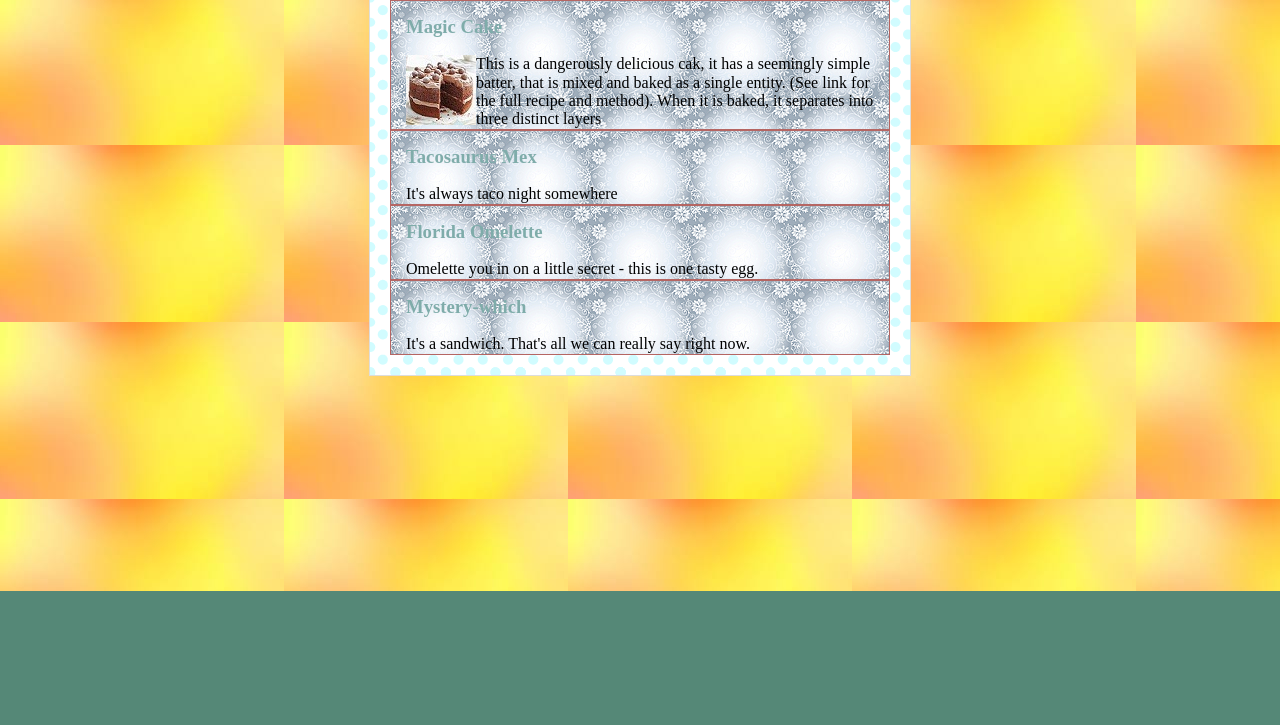
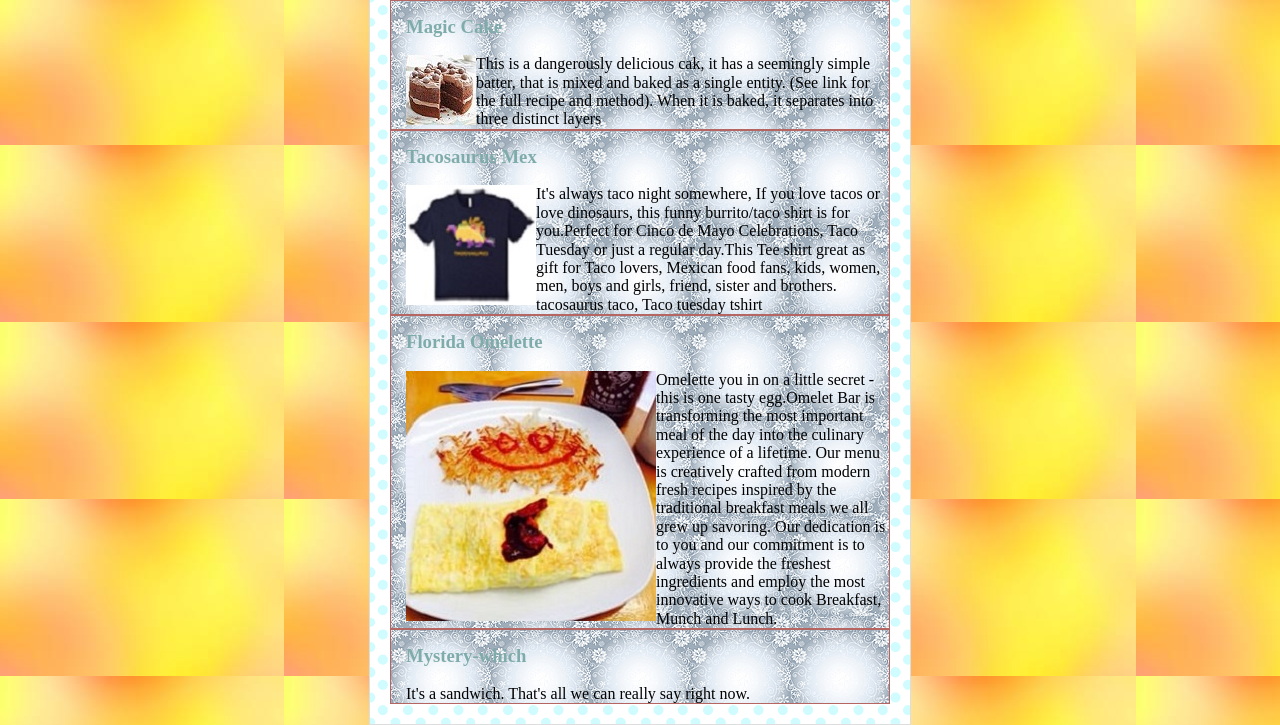
Before and after one commit to mamarkhail/test-rpository, a plain HTML site: page recipes.html in a window 1280 px wide. Shown: the part 209-934 px from the top of the page. Before the commit the page ends 800 px from the top, so only its background shows below. Drawn offline with Linux system fonts and the light colour scheme.

Commit message:
paragaraph are added to recipies

```diff
--- a/recipes.html
+++ b/recipes.html
@@ -34,11 +34,20 @@
             </li>
             <li>
                 <h3><a href="tacosaurus-mex.html">Tacosaurus Mex</a></h3>
-                <p>It's always taco night somewhere</p>
+                <p><img src="images2/taco.jpg" alt="tacosoure tshit" style="float:left"> It's always taco night somewhere, If
+                    you love tacos or love dinosaurs, this funny burrito/taco shirt is for you.Perfect for Cinco de Mayo
+                    Celebrations, Taco Tuesday or just a regular day.This Tee shirt great as gift for Taco lovers, Mexican
+                    food fans, kids, women, men, boys and girls, friend, sister and brothers. tacosaurus taco, Taco tuesday
+                    tshirt
+                </p>
             </li>
             <li>
                 <h3><a href="florida-omelette.html">Florida Omelette</a></h3>
-                <p>Omelette you in on a little secret - this is one tasty egg.</p>
+                <p><img src="images2/Fomellete.jpg" alt="Florida omellete" style="float:left"> Omelette you in on a little secret
+                    - this is one tasty egg.Omelet Bar is transforming the most important meal of the day into the culinary
+                    experience of a lifetime. Our menu is creatively crafted from modern fresh recipes inspired by the traditional
+                    breakfast meals we all grew up savoring. Our dedication is to you and our commitment is to always provide
+                    the freshest ingredients and employ the most innovative ways to cook Breakfast, Munch and Lunch.</p>
             </li>
             <li>
                 <h3><a href="mystery-which.html">Mystery-which</a></h3>
```
